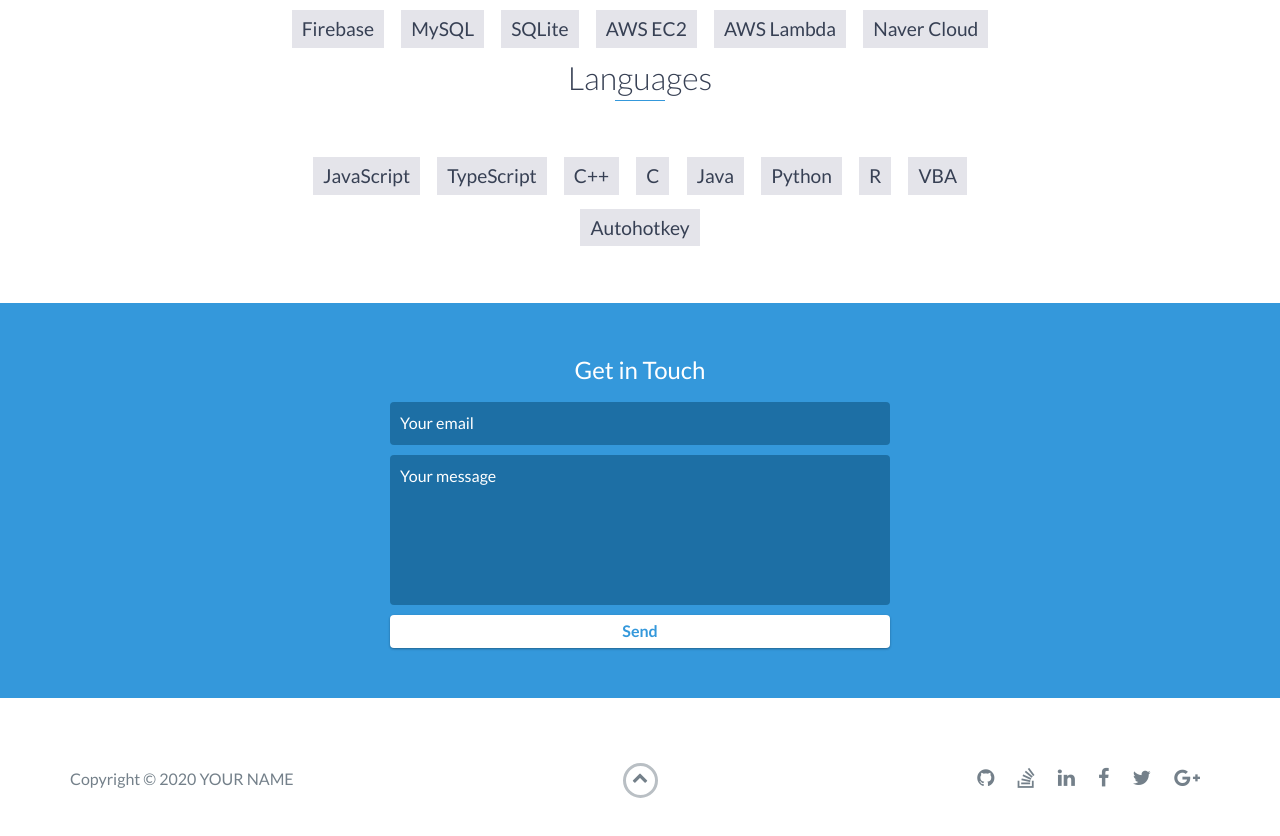
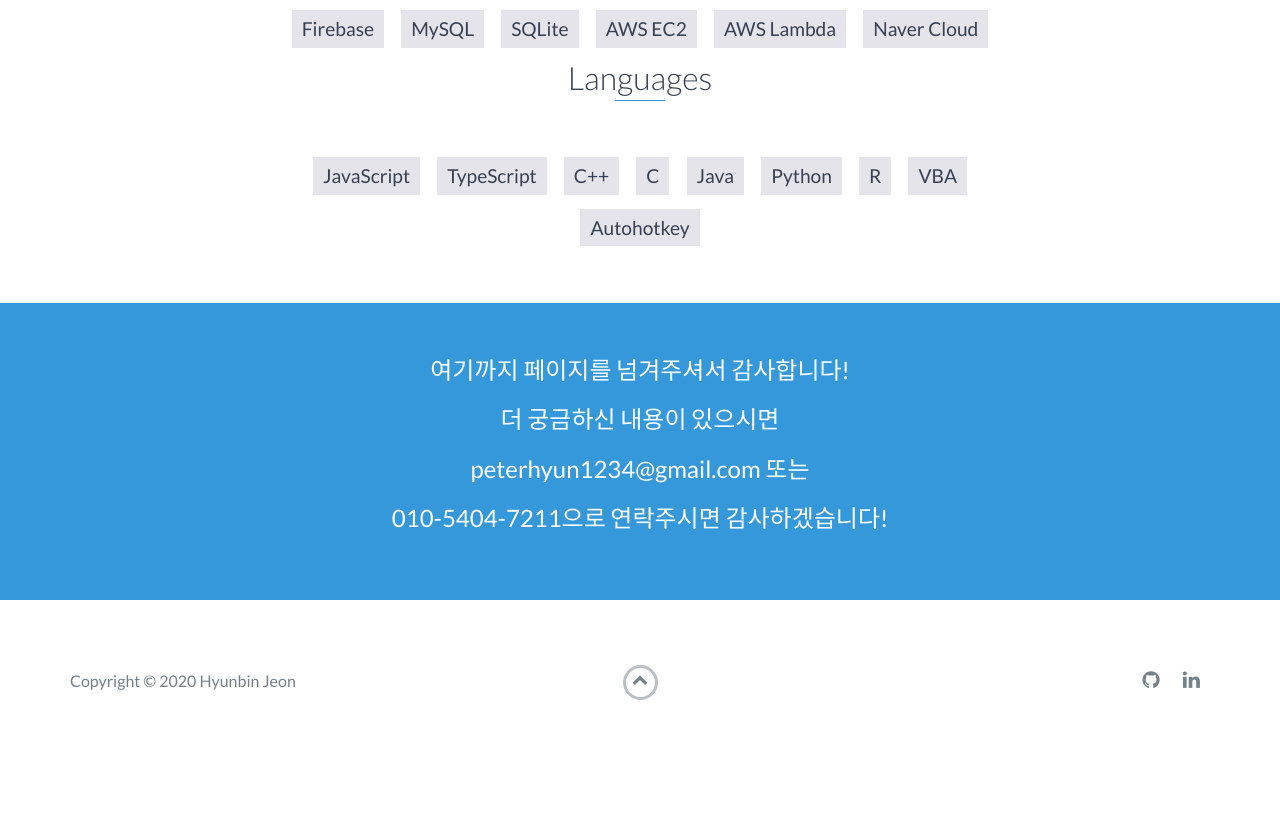
Before and after one commit to peterhyun1234/peterhyun1234.github.io, a website: page index.html in a window 1280 px wide. Shown: the part 4104-4940 px from the top of the page. After the commit the page ends 4858 px from the top, so only its background shows below. Drawn offline with nearby package versions, Linux system fonts and the light colour scheme.

```diff
--- a/index.html
+++ b/index.html
@@ -219,16 +219,10 @@
     <!-- End #skills -->
 
     <div id="contact">
-        <h2>Get in Touch</h2>
-        <div id="contact-form">
-            <form method="POST" action="https://formspree.io/email@email.com">
-                <input type="hidden" name="_subject" value="Contact request from personal website" />
-                <input type="email" name="_replyto" placeholder="Your email" required>
-                <textarea name="message" placeholder="Your message" required></textarea>
-                <button type="submit">Send</button>
-            </form>
-        </div>
-        <!-- End #contact-form -->
+        <h2>여기까지 페이지를 넘겨주셔서 감사합니다!</h2>
+        <h2>더 궁금하신 내용이 있으시면</h2>
+        <h2>peterhyun1234@gmail.com 또는</h2>
+        <h2>010-5404-7211으로 연락주시면 감사하겠습니다!</h2>
     </div>
     <!-- End #contact -->
 
@@ -237,7 +231,7 @@
             <div class="row">
                 <div class="col-sm-5 copyright">
                     <p>
-                        Copyright &copy; 2020 YOUR NAME
+                        Copyright &copy; 2020 Hyunbin Jeon
                     </p>
                 </div>
                 <div class="col-sm-2 top">
@@ -248,22 +242,10 @@
                 <div class="col-sm-5 social">
                     <ul>
                         <li>
-                            <a href="https://github.com/" target="_blank"><i class="fa fa-github" aria-hidden="true"></i></a>
+                            <a href="https://www.github.com/peterhyun1234" target="_blank"><i class="fa fa-github" aria-hidden="true"></i></a>
                         </li>
                         <li>
-                            <a href="https://stackoverflow.com/" target="_blank"><i class="fa fa-stack-overflow" aria-hidden="true"></i></a>
-                        </li>
-                        <li>
-                            <a href="https://linkedin.com/" target="_blank"><i class="fa fa-linkedin" aria-hidden="true"></i></a>
-                        </li>
-                        <li>
-                            <a href="https://www.facebook.com/" target="_blank"><i class="fa fa-facebook" aria-hidden="true"></i></a>
-                        </li>
-                        <li>
-                            <a href="https://twitter.com/" target="_blank"><i class="fa fa-twitter" aria-hidden="true"></i></a>
-                        </li>
-                        <li>
-                            <a href="https://plus.google.com/" target="_blank"><i class="fa fa-google-plus" aria-hidden="true"></i></a>
+                            <a href="https://www.linkedin.com/in/hyunbin-jeon-196a2b19b" target="_blank"><i class="fa fa-linkedin" aria-hidden="true"></i></a>
                         </li>
                     </ul>
                 </div>
```
